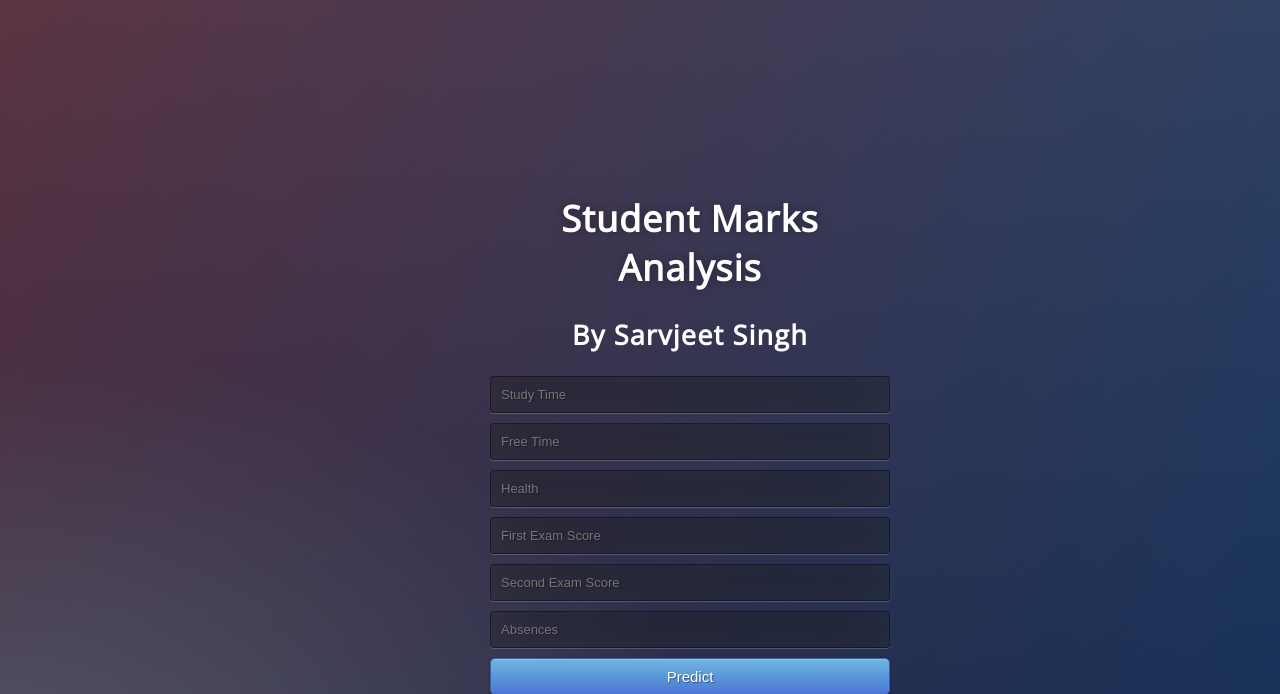
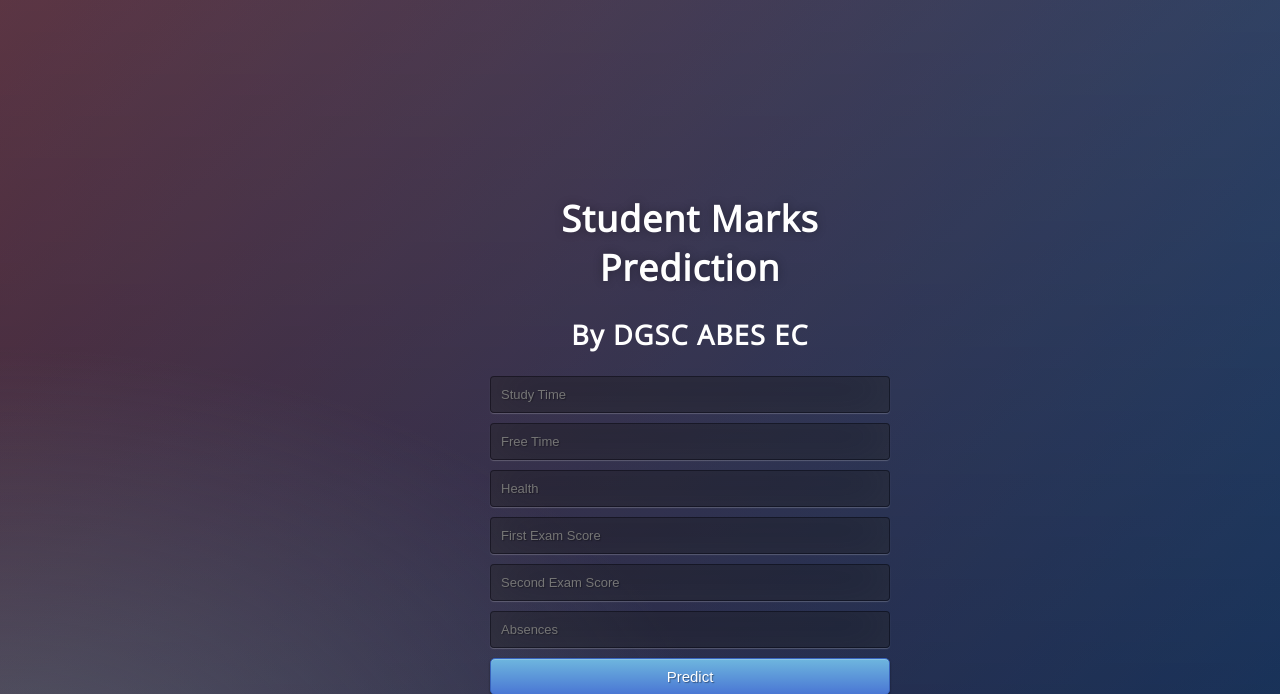
Before and after one commit to jeet4779/student_marks_prediction, a Flask app: page / in a window 1280 px wide. Shown: the top 694 px of the page. Run offline with Flask 2, Linux system fonts and the light colour scheme; parts of the project's set-up code (start-up, migrations or seed data) failed here and were passed over.

Commit message:
adding snip

```diff
--- a/templates/index.html
+++ b/templates/index.html
@@ -2,7 +2,7 @@
 <html >
 <head>
   <meta charset="UTF-8">
-  <title>ML Web App-Sarvjeet Singh</title>
+  <title>Student Marks Prediction</title>
   <link href='https://fonts.googleapis.com/css?family=Pacifico' rel='stylesheet' type='text/css'>
 <link href='https://fonts.googleapis.com/css?family=Arimo' rel='stylesheet' type='text/css'>
 <link href='https://fonts.googleapis.com/css?family=Hind:300' rel='stylesheet' type='text/css'>
@@ -14,8 +14,8 @@
 <body>
  <div class="login">
     <div class="container">
-    <h1> Student Marks Analysis </h1>
-    <h2> By Sarvjeet Singh </h2>
+    <h1> Student Marks Prediction </h1>
+    <h2> By DGSC ABES EC </h2>
 
     <form action="{{ url_for('predict')}}"method="post">
     	<input type="text" name="studytime" placeholder="Study Time" required="required" />
```
Also changed, not shown: snip.PNG (added).
